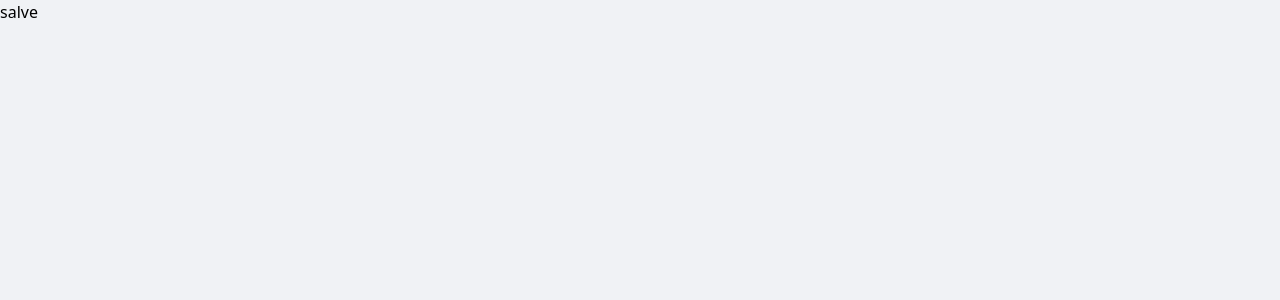
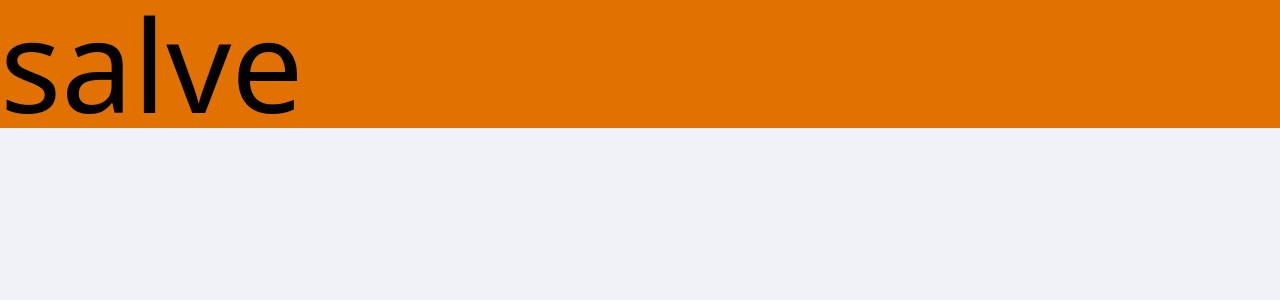
Before and after one commit to yusley/myfinances, a React (Vite) app in the folder myfinances/: page / in a window 1280 px wide. Shown: the top 300 px of the page. Built offline with nearby package versions, Linux system fonts and the light colour scheme.

Commit message:
configuracao do tailwind

```diff
--- a/myfinances/src/App.tsx
+++ b/myfinances/src/App.tsx
@@ -6,8 +6,8 @@ function App() {
 
   return (
 
-      <div className="w-full h-full">
-        <h1>salve</h1>
+      <div className="w-full h-full bg-amber-600">
+        <h1 className='text-9xl'>salve</h1>
       </div>
   )
 }
```
